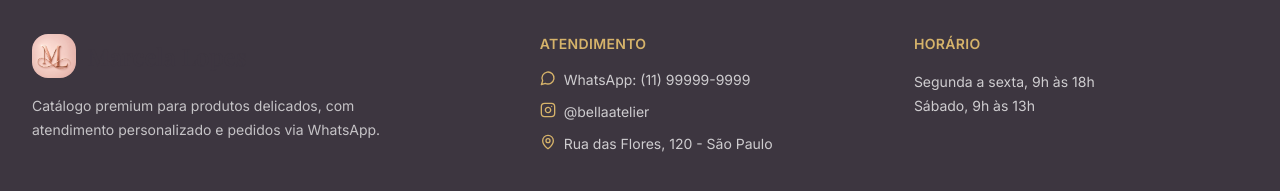
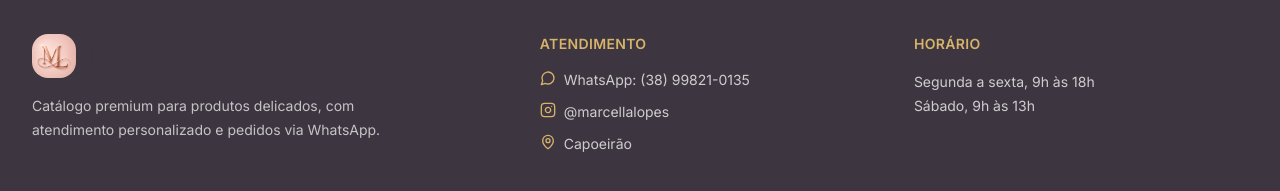
Before and after one commit to guilhermenolv2-maker/marcela-catalogo, a React (Vite) app: page /produtos in a window 1280 px wide. Shown: the part 1559-1750 px from the top of the page. Built offline with nearby package versions, Linux system fonts and the light colour scheme.

Commit message:
Personaliza loja Marcela Lopes

```diff
--- a/package.json
+++ b/package.json
@@ -1,5 +1,5 @@
 {
-  "name": "bella-catalogo-whatsapp",
+  "name": "marcela-lopes-catalogo",
   "private": true,
   "version": "1.0.0",
   "type": "module",
--- a/src/components/Breadcrumb.tsx
+++ b/src/components/Breadcrumb.tsx
@@ -12,10 +12,13 @@ type BreadcrumbProps = {
 
 export function Breadcrumb({ items }: BreadcrumbProps) {
   return (
-    <nav className="mb-8 flex flex-wrap items-center gap-2 text-sm text-ink/60" aria-label="Breadcrumb">
+    <nav
+      className="mb-8 flex flex-wrap items-center gap-2 text-sm text-ink/60"
+      aria-label="Breadcrumb"
+    >
       <Link to="/" className="inline-flex items-center gap-1 font-semibold hover:text-gold">
         <Home className="h-4 w-4" aria-hidden="true" />
-        Home
+        Início
       </Link>
       {items.map((item) => (
         <span key={item.label} className="inline-flex items-center gap-2">
--- a/src/components/Footer.tsx
+++ b/src/components/Footer.tsx
@@ -16,17 +16,31 @@ export function Footer() {
         <div>
           <h2 className="text-sm font-semibold uppercase tracking-wide text-gold">Atendimento</h2>
           <ul className="mt-4 space-y-3 text-sm text-white/75">
-            <li className="flex gap-2">
-              <MessageCircle className="h-4 w-4 text-gold" aria-hidden="true" />
-              WhatsApp: (11) 99999-9999
+            <li>
+              <a
+                href="https://wa.me/5538998210135"
+                target="_blank"
+                rel="noreferrer"
+                className="flex gap-2 transition hover:text-gold"
+              >
+                <MessageCircle className="h-4 w-4 text-gold" aria-hidden="true" />
+                WhatsApp: (38) 99821-0135
+              </a>
             </li>
-            <li className="flex gap-2">
-              <Instagram className="h-4 w-4 text-gold" aria-hidden="true" />
-              @bellaatelier
+            <li>
+              <a
+                href="https://instagram.com/marcellalopes"
+                target="_blank"
+                rel="noreferrer"
+                className="flex gap-2 transition hover:text-gold"
+              >
+                <Instagram className="h-4 w-4 text-gold" aria-hidden="true" />
+                @marcellalopes
+              </a>
             </li>
             <li className="flex gap-2">
               <MapPin className="h-4 w-4 text-gold" aria-hidden="true" />
-              Rua das Flores, 120 - São Paulo
+              Capoeirão
             </li>
           </ul>
         </div>
--- a/src/components/ProductCard.tsx
+++ b/src/components/ProductCard.tsx
@@ -19,9 +19,15 @@ export function ProductCard({ product }: ProductCardProps) {
       initial={{ opacity: 0, y: 18 }}
       whileInView={{ opacity: 1, y: 0 }}
       viewport={{ once: true }}
-      className="group overflow-hidden rounded-3xl bg-white shadow-soft"
+      className="group relative overflow-hidden rounded-3xl bg-white shadow-soft transition hover:-translate-y-1 hover:shadow-glow"
     >
-      <Link to={`/produtos/${product.slug}`} aria-label={`Ver detalhes de ${product.name}`}>
+      <Link
+        to={`/produtos/${product.slug}`}
+        className="absolute inset-0 z-10 rounded-3xl"
+        aria-label={`Ver detalhes de ${product.name}`}
+      >
+        <span className="sr-only">Ver detalhes de {product.name}</span>
+      </Link>
       <div className="relative aspect-[1/1] overflow-hidden bg-mist">
         <img
           src={product.images[0]}
@@ -35,7 +41,6 @@ export function ProductCard({ product }: ProductCardProps) {
           </span>
         )}
       </div>
-      </Link>
       <div className="space-y-2 p-3">
         <div>
           <p className="text-[10px] font-semibold uppercase tracking-wide text-gold">
@@ -50,7 +55,7 @@ export function ProductCard({ product }: ProductCardProps) {
             <button
               type="button"
               onClick={() => addItem(product)}
-              className="inline-flex items-center justify-center gap-1 rounded-full bg-rose px-2 py-2 text-[11px] font-bold text-ink transition hover:bg-gold"
+              className="relative z-20 inline-flex items-center justify-center gap-1 rounded-full bg-rose px-2 py-2 text-[11px] font-bold text-ink transition hover:bg-gold"
               aria-label={`Adicionar ${product.name} ao carrinho`}
             >
               <ShoppingCart className="h-4 w-4" aria-hidden="true" />
@@ -60,7 +65,7 @@ export function ProductCard({ product }: ProductCardProps) {
               href={whatsappUrl}
               target="_blank"
               rel="noreferrer"
-              className="inline-flex items-center justify-center gap-1 rounded-full bg-ink px-2 py-2 text-[11px] font-bold text-white transition hover:bg-gold hover:text-ink"
+              className="relative z-20 inline-flex items-center justify-center gap-1 rounded-full bg-ink px-2 py-2 text-[11px] font-bold text-white transition hover:bg-gold hover:text-ink"
               aria-label={`Comprar ${product.name} pelo WhatsApp`}
             >
               <MessageCircle className="h-4 w-4" aria-hidden="true" />
--- a/src/context/CartContext.tsx
+++ b/src/context/CartContext.tsx
@@ -5,7 +5,7 @@ import type { Product } from '../types/product';
 import { CartContext } from './cartContextValue';
 
 export function CartProvider({ children }: PropsWithChildren) {
-  const [items, setItems] = useLocalStorage<CartItemType[]>('bella-cart', []);
+  const [items, setItems] = useLocalStorage<CartItemType[]>('marcela-lopes-cart', []);
   const [isOpen, setIsOpen] = useState(false);
 
   const addItem = useCallback(
--- a/src/pages/Contact.tsx
+++ b/src/pages/Contact.tsx
@@ -14,7 +14,7 @@ export function Contact() {
     <>
       <Helmet>
         <title>Contato | Marcela Lopes</title>
-        <meta name="description" content="Fale com a Bella Atelier pelo WhatsApp, Instagram ou Facebook." />
+        <meta name="description" content="Fale com Marcela Lopes pelo WhatsApp ou Instagram." />
       </Helmet>
 
       <section className="bg-gradient-to-b from-ice to-white px-4 py-12 sm:px-6 lg:px-8">
@@ -23,10 +23,12 @@ export function Contact() {
           <div className="grid gap-10 lg:grid-cols-[0.9fr_1.1fr] lg:items-center">
             <div>
               <p className="text-sm font-bold uppercase tracking-wide text-gold">Contato</p>
-              <h1 className="mt-2 font-display text-5xl font-semibold text-ink">Vamos conversar?</h1>
+              <h1 className="mt-2 font-display text-5xl font-semibold text-ink">
+                Vamos conversar?
+              </h1>
               <p className="mt-4 leading-7 text-ink/70">
-                Tire dúvidas, confirme disponibilidade dos produtos e combine entrega diretamente com
-                atendimento humano.
+                Tire dúvidas, confirme disponibilidade dos produtos e combine entrega diretamente
+                com atendimento humano.
               </p>
               <a
                 href="https://wa.me/5538998210135"
@@ -40,7 +42,10 @@ export function Contact() {
 
             <div className="grid gap-4">
               {contactItems.map((item) => (
-                <article key={item.label} className="flex gap-4 rounded-[2rem] bg-white p-5 shadow-soft">
+                <article
+                  key={item.label}
+                  className="flex gap-4 rounded-[2rem] bg-white p-5 shadow-soft"
+                >
                   <div className="grid h-12 w-12 shrink-0 place-items-center rounded-full bg-rose text-ink">
                     <item.icon className="h-5 w-5" aria-hidden="true" />
                   </div>
--- a/src/pages/NotFound.tsx
+++ b/src/pages/NotFound.tsx
@@ -17,7 +17,7 @@ export function NotFound() {
           to="/"
           className="mt-8 inline-flex rounded-full bg-ink px-7 py-4 text-sm font-bold text-white"
         >
-          Voltar para a home
+          Voltar para o início
         </Link>
       </div>
     </section>
--- a/src/pages/ProductDetails.tsx
+++ b/src/pages/ProductDetails.tsx
@@ -1,4 +1,4 @@
-import { Minus, Plus, Ruler } from 'lucide-react';
+import { MessageCircle, Minus, Plus, Ruler } from 'lucide-react';
 import { AnimatePresence } from 'framer-motion';
 import { useMemo, useState } from 'react';
 import { Helmet } from '@dr.pogodin/react-helmet';
@@ -10,6 +10,7 @@ import { RelatedProducts } from '../components/RelatedProducts';
 import { Toast } from '../components/Toast';
 import { products } from '../data/products';
 import { useCart } from '../hooks/useCart';
+import { buildWhatsappUrl } from '../services/whatsapp';
 import { formatCurrency } from '../utils/format';
 
 export function ProductDetails() {
@@ -42,6 +43,8 @@ export function ProductDetails() {
     window.setTimeout(() => setShowToast(false), 2200);
   };
 
+  const whatsappUrl = buildWhatsappUrl([{ product, quantity }], product.price * quantity);
+
   return (
     <>
       <Helmet>
@@ -62,8 +65,12 @@ export function ProductDetails() {
               <p className="text-sm font-bold uppercase tracking-wide text-gold">{categoryName}</p>
               <h1 className="mt-2 font-display text-5xl font-semibold text-ink">{product.name}</h1>
               <p className="mt-4 text-lg leading-8 text-ink/70">{product.fullDescription}</p>
-              <strong className="mt-6 block text-3xl text-ink">{formatCurrency(product.price)}</strong>
-              <p className="mt-2 text-sm font-semibold text-ink/55">{product.stock} unidades em estoque</p>
+              <strong className="mt-6 block text-3xl text-ink">
+                {formatCurrency(product.price)}
+              </strong>
+              <p className="mt-2 text-sm font-semibold text-ink/55">
+                {product.stock} unidades em estoque
+              </p>
 
               <div className="mt-8 flex flex-wrap items-center gap-4">
                 <div className="flex items-center rounded-full bg-mist p-1" aria-label="Quantidade">
@@ -92,6 +99,15 @@ export function ProductDetails() {
                 >
                   Adicionar ao carrinho
                 </button>
+                <a
+                  href={whatsappUrl}
+                  target="_blank"
+                  rel="noreferrer"
+                  className="inline-flex items-center gap-2 rounded-full bg-gold px-7 py-4 text-sm font-bold text-ink shadow-soft transition hover:bg-rose"
+                >
+                  <MessageCircle className="h-5 w-5" aria-hidden="true" />
+                  Comprar agora
+                </a>
               </div>
 
               <button
@@ -109,14 +125,20 @@ export function ProductDetails() {
         </div>
       </section>
 
-      <Modal isOpen={isModalOpen} title="Atendimento personalizado" onClose={() => setIsModalOpen(false)}>
+      <Modal
+        isOpen={isModalOpen}
+        title="Atendimento personalizado"
+        onClose={() => setIsModalOpen(false)}
+      >
         <p className="leading-7 text-ink/70">
-          Após enviar o pedido pelo WhatsApp, nossa equipe confirma disponibilidade, prazo de entrega,
-          endereço e forma de pagamento. Não há pagamento online neste catálogo.
+          Após enviar o pedido pelo WhatsApp, nossa equipe confirma disponibilidade, prazo de
+          entrega, endereço e forma de pagamento. Não há pagamento online neste catálogo.
         </p>
       </Modal>
 
-      <AnimatePresence>{showToast && <Toast message="Produto adicionado ao carrinho" />}</AnimatePresence>
+      <AnimatePresence>
+        {showToast && <Toast message="Produto adicionado ao carrinho" />}
+      </AnimatePresence>
     </>
   );
 }
```
Also changed, not shown: public/robots.txt, 2 other files (tests, documents, lock files or other folders). Lines whose indentation alone changed are shown as unchanged.
